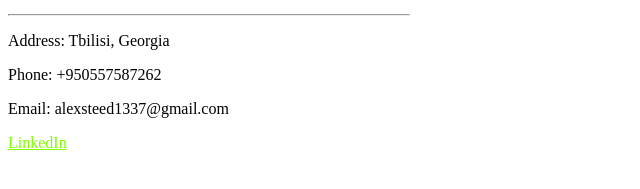
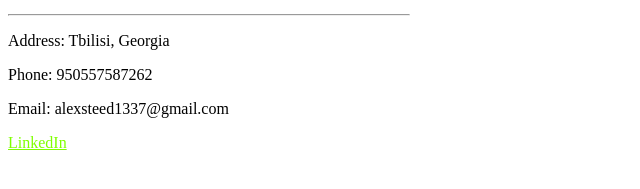
Before and after one commit to alexsteed3228/rsschool-cv, a plain HTML site: page index.html in a window 1280 px wide. Shown: the part 417-606 px from the top of the page, 0-640 px from the left. Drawn offline with Linux system fonts and the light colour scheme.

Commit message:
feat: add html file

```diff
--- a/index.html
+++ b/index.html
@@ -13,7 +13,7 @@
         <h2 class="contacts"><b>Contacts</b></h2>
         <hr style="width:400px;margin-left:0">
         <p>Address: Tbilisi, Georgia</p>
-        <p>Phone: +950557587262</p>
+        <p>Phone: 950557587262</p>
         <p>Email: alexsteed1337@gmail.com</p>
         <p><a href="https://www.linkedin.com/in/alexandr-koliasev-684211252/">LinkedIn</a></p>
     </body>
```
